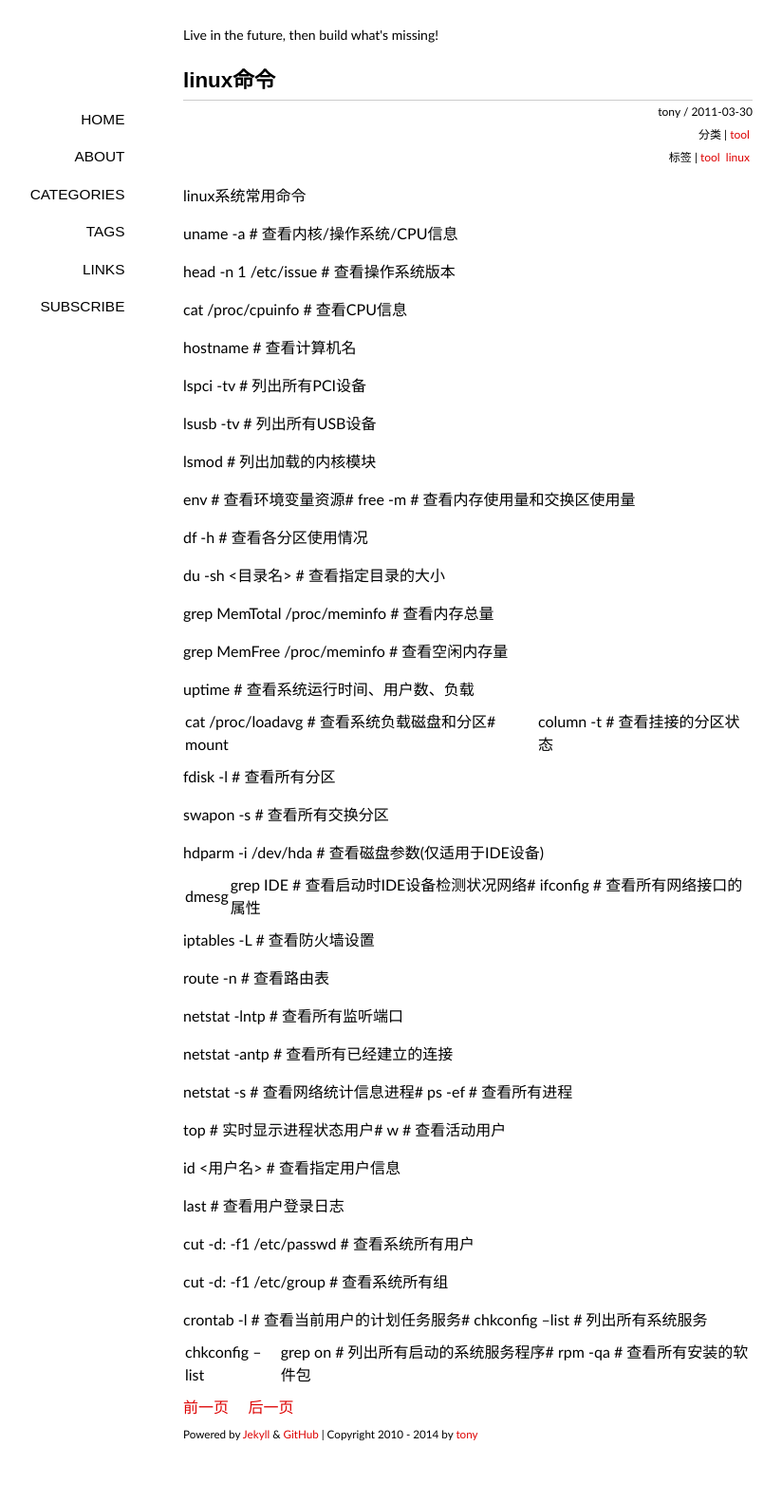
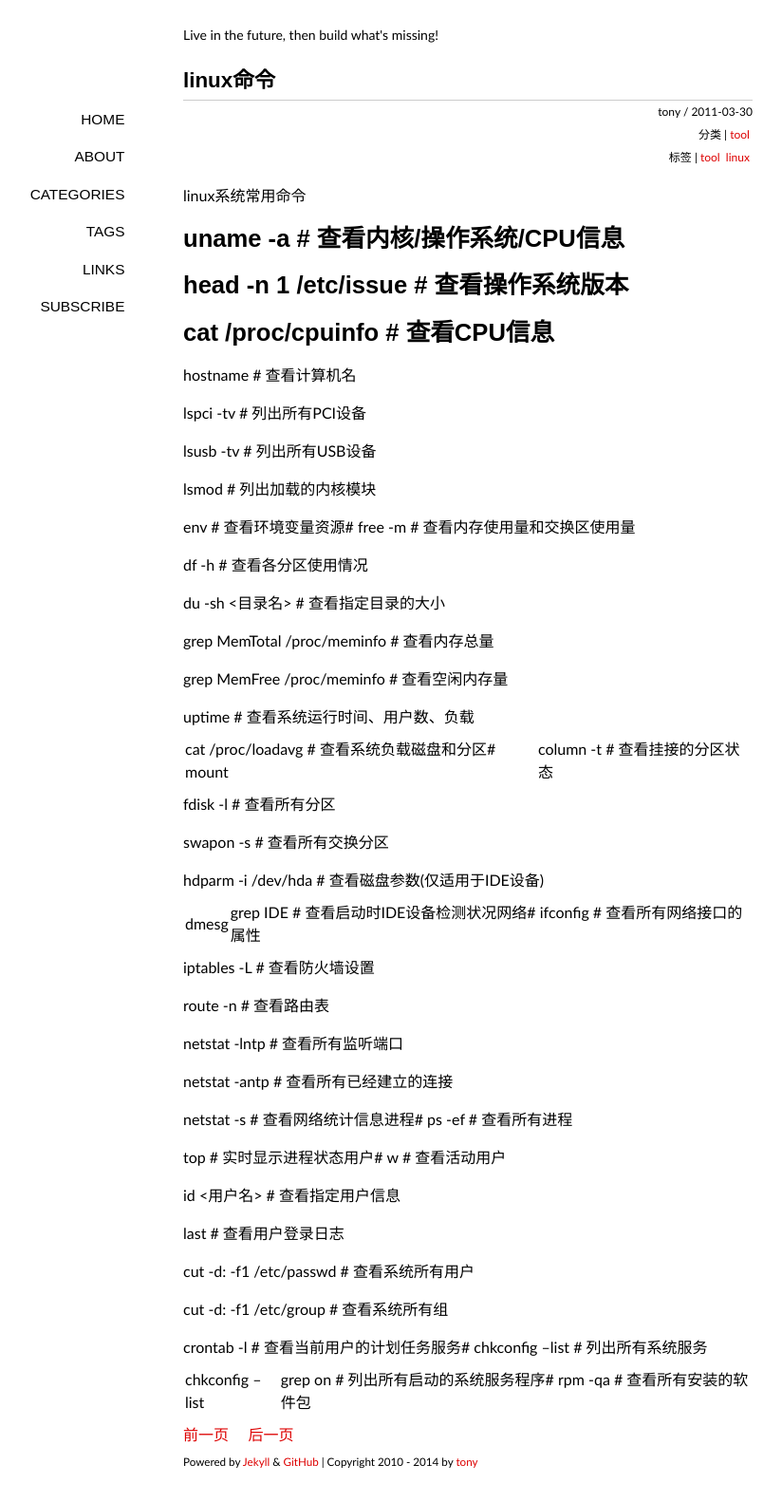
Before and after one commit to tonyskywalker/tonyskywalker.github.io, a Jekyll site: the page built from _posts/2011-03-30-linux-commands-basic.md, in a window 1280 px wide. Shown: the whole page at 95% size, without its empty margins (147-971 px from the left). Built offline with Jekyll 4.4.1, drawn with Linux system fonts in a browser that asks for light colours; some web fonts are replaced; Markdown is read by kramdown in place of the engine named in the settings; comment, search, counter and statistics services are not loaded; before the commit the page ends 1553 px from its top, so only the background shows below that.

```diff
--- a/_posts/2011-03-30-linux-commands-basic.md
+++ b/_posts/2011-03-30-linux-commands-basic.md
@@ -7,11 +7,11 @@ tags: [tool, linux]
 
 linux系统常用命令
 
-uname -a # 查看内核/操作系统/CPU信息
+# uname -a # 查看内核/操作系统/CPU信息
 
-head -n 1 /etc/issue # 查看操作系统版本
+# head -n 1 /etc/issue # 查看操作系统版本
 
-cat /proc/cpuinfo # 查看CPU信息
+# cat /proc/cpuinfo # 查看CPU信息
 
 hostname # 查看计算机名
 
```
